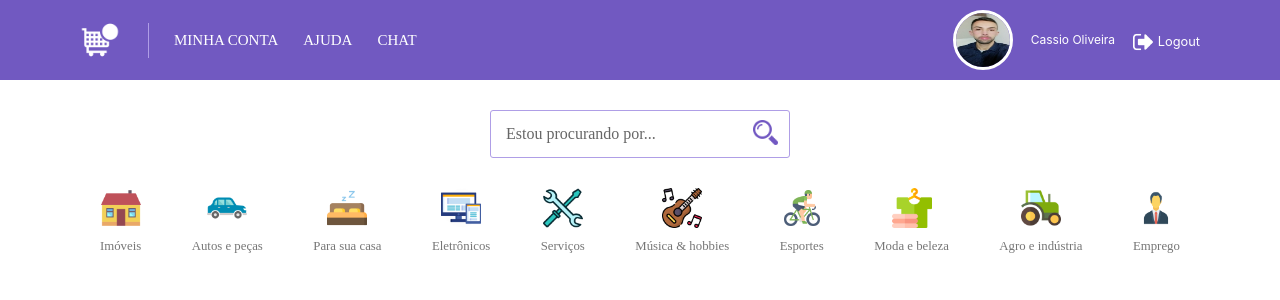
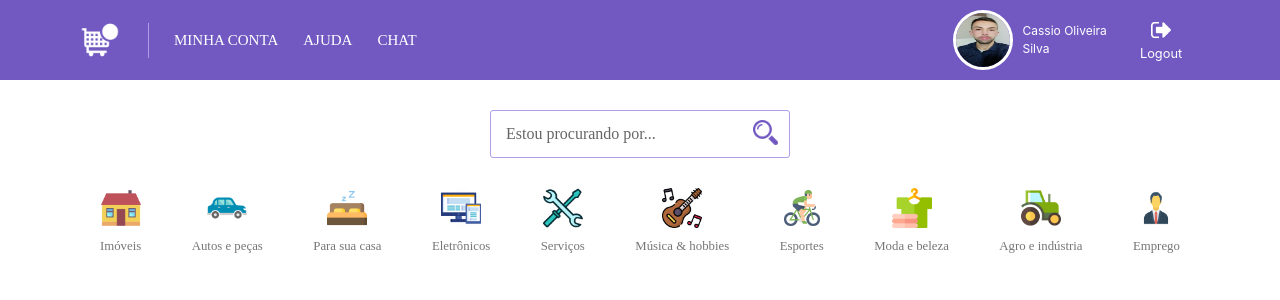
Before and after one commit to intwone/ad-site, a PHP site: page / in a window 1280 px wide. Shown: the top 300 px of the page. Run offline with PHP 8.4, Linux system fonts and the light colour scheme; the visitor is signed in with stand-in values (Sample User, id 1); some web fonts are replaced.

Commit message:
:bug: logged user error fixed

```diff
--- a/src/assets/css/index.css
+++ b/src/assets/css/index.css
@@ -305,7 +305,6 @@
 
 .user-name {
   color: #fff;
-  padding: 0px 10px;
   font-size: 12px;
 }
 
@@ -314,10 +313,12 @@
   height: 60px;
   border-radius: 50%;
   border: 3px solid #ffff;
+  margin-right: 10px;
 }
 
 .user-logout {
   text-align: center;
+  padding: 10px;
 }
 
 .user-logout img {
--- a/src/pages/header.php
+++ b/src/pages/header.php
@@ -37,7 +37,7 @@
         <?php if(isset($_SESSION['userLogged']) && !empty($_SESSION['userLogged'])): ?>
           <div class="user-bar">
             <div class="user-photo"><img src="../src/assets/images/user.png" alt=""></div>
-            <div class="user-name">Cassio Oliveira</div>
+            <div class="user-name">Cassio Oliveira Silva </div>
             <div class="user-logout">
               <a href="logout.php">
                 <img src="../src/assets/images/sign-out.png" alt="">
```
